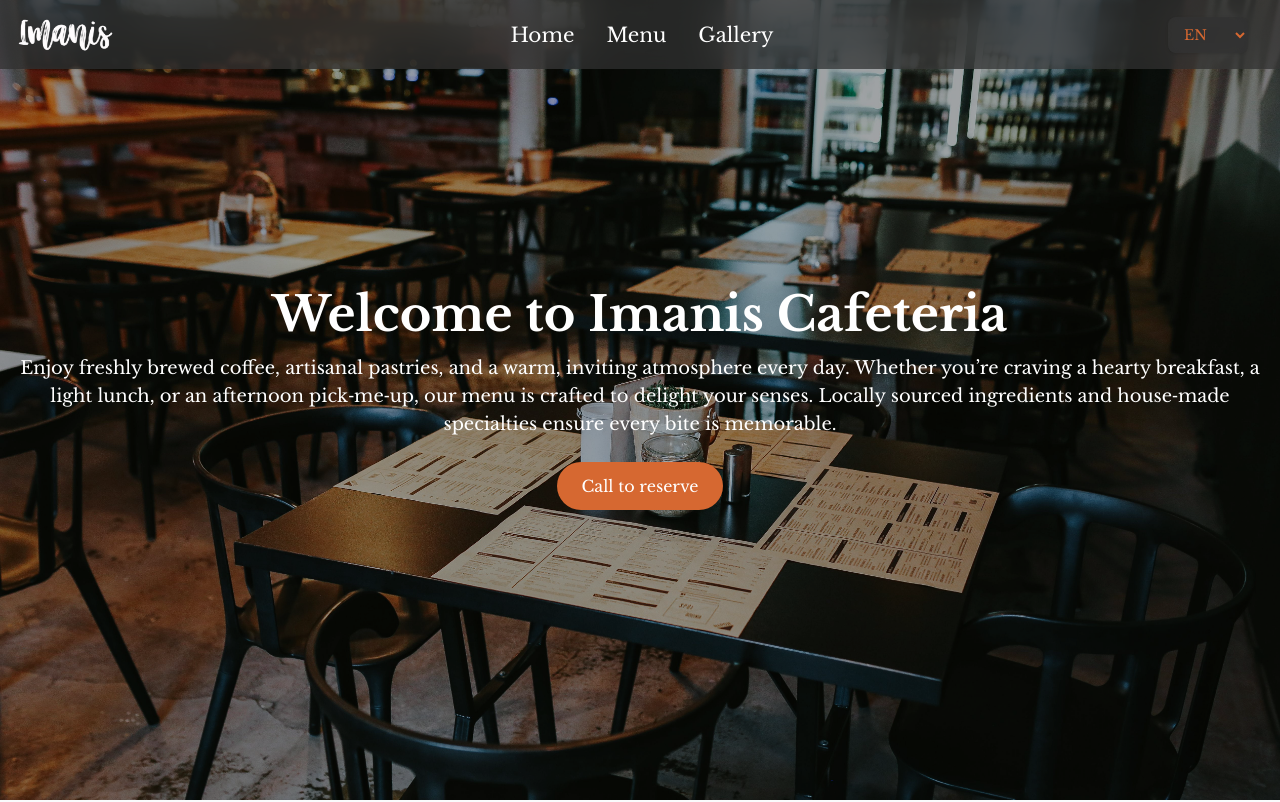
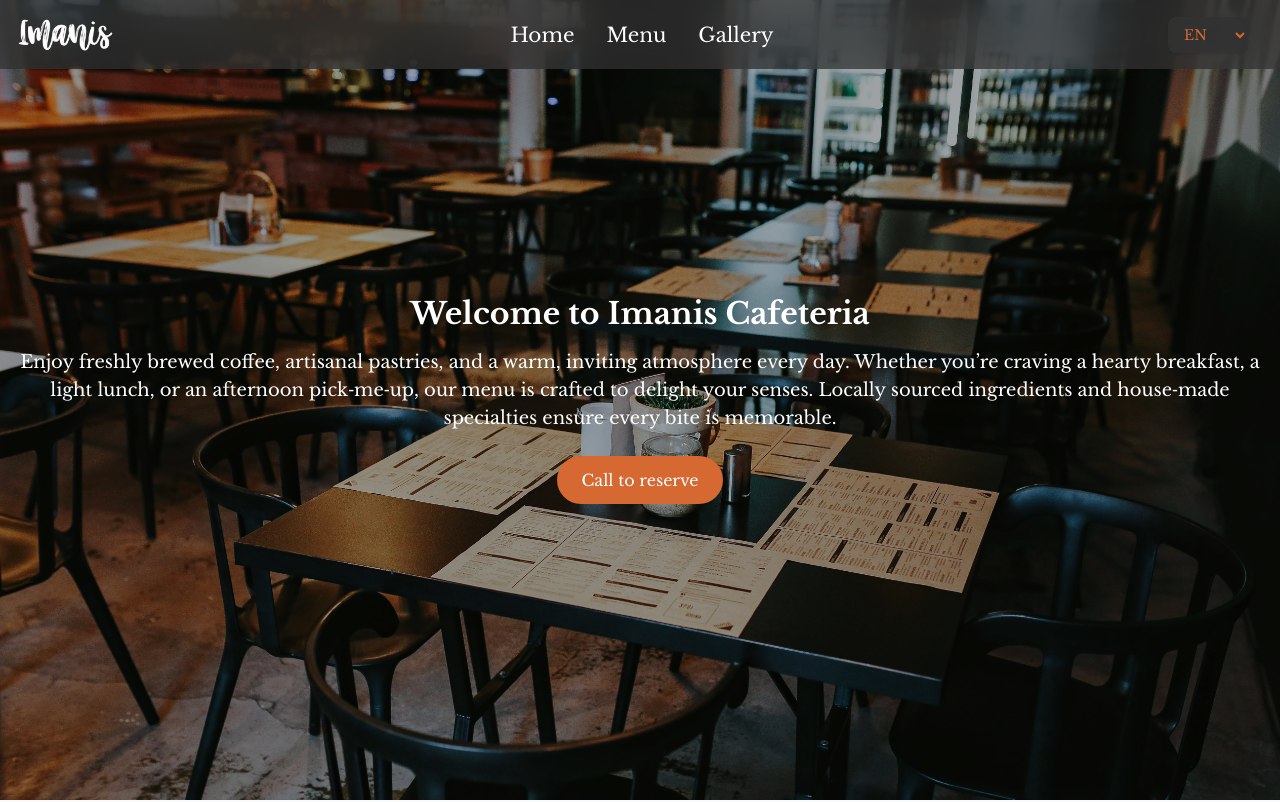
Before and after one commit to motofeleaemanuel/imanis-restaurant-fe, a Next.js app: page /en in a window 1280 px wide. Shown: the top 802 px of the page. Built offline with nearby package versions, Linux system fonts and the light colour scheme.

Commit message:
added backend api

```diff
--- a/src/app/[locale]/gallery/page.tsx
+++ b/src/app/[locale]/gallery/page.tsx
@@ -18,7 +18,7 @@
 });
 
 export default function GalleryPage() {
-  const { data, error } = useSWR<GalleryItem[]>('http://localhost:5000/api/v1/gallery', fetcher, {
+  const { data, error } = useSWR<GalleryItem[]>('https://imanis-restaurant-be.onrender.com/api/v1/gallery', fetcher, {
     revalidateOnFocus: false,
   });
   const [lightboxIndex, setLightboxIndex] = useState<number | null>(null);
--- a/src/app/[locale]/menu/page.tsx
+++ b/src/app/[locale]/menu/page.tsx
@@ -34,7 +34,7 @@
   const { locale } = use(params);
 
   const { data, error } = useSWR<{ dishes: MenuItemRaw[]; drinks: MenuItemRaw[] }>(
-    'http://localhost:5000/api/v1/menu',
+    'https://imanis-restaurant-be.onrender.com/api/v1/menu',
     fetcher
   );
 
--- a/src/components/Hero.tsx
+++ b/src/components/Hero.tsx
@@ -27,7 +27,7 @@
       <div className="absolute inset-0 bg-black opacity-30" />
 
       <div className="absolute inset-0 flex flex-col items-center justify-center text-center px-4">
-        <h1 className="text-5xl font-bold text-white mb-4">
+        <h1 className="text-5xl sm:text-3xl md:3xl font-bold text-white mb-4">
           Welcome to Imanis Cafeteria
         </h1>
         <p className="text-lg text-white mb-6 max-w-7xl">
```
